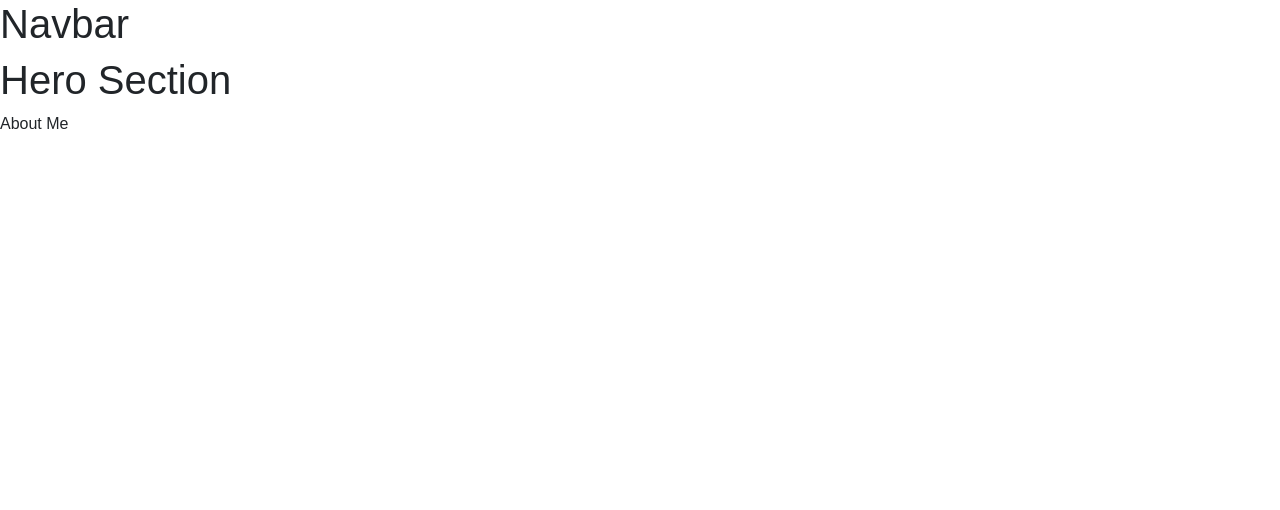
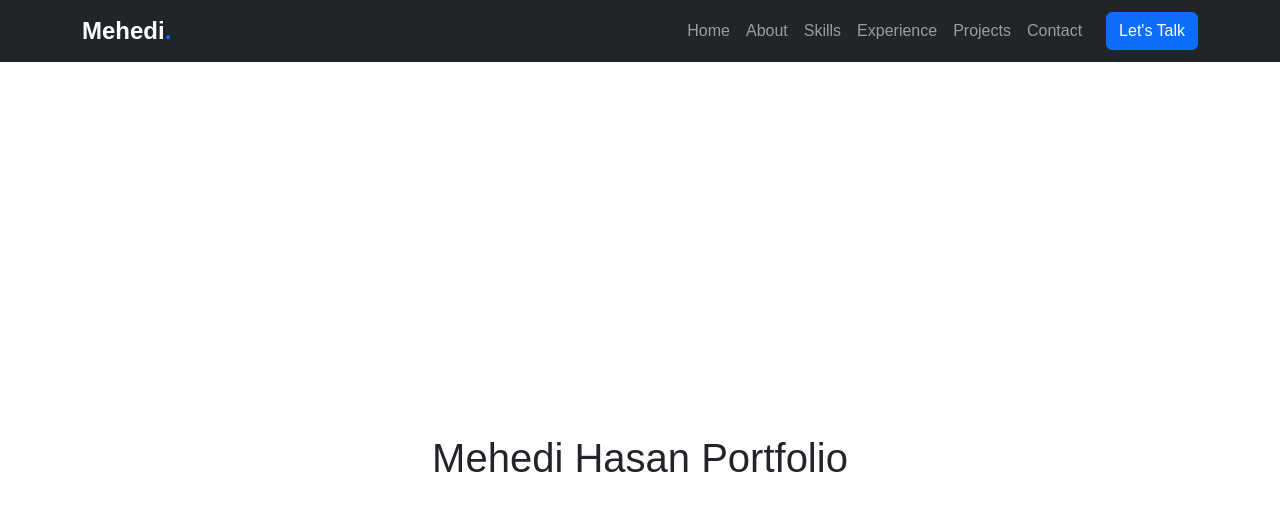
Before and after one commit to mehedi3635/mehedi-portfolio, a React (Vite) app: page / in a window 1280 px wide. Shown: the top 510 px of the page. Built offline with nearby package versions, Linux system fonts and the light colour scheme.

Commit message:
Add responsive portfolio navbar

```diff
--- a/src/App.jsx
+++ b/src/App.jsx
@@ -1,29 +1,19 @@
-import Navbar from './components/Navbar'
-import Hero from './components/Hero'
-import About from './components/About'
-import Skills from './components/Skills'
-import Experience from './components/Experience'
-import Education from './components/Education'
-import Projects from './components/Projects'
-import Services from './components/Services'
-import Contact from './components/Contact'
-import Footer from './components/Footer'
+import Navbar from "./components/Navbar";
 
 function App() {
   return (
     <>
       <Navbar />
-      <Hero />
-      <About />
-      <Skills />
-      <Experience />
-      <Education />
-      <Projects />
-      <Services />
-      <Contact />
-      <Footer />
+
+      <section
+        id="home"
+        style={{ height: "100vh" }}
+        className="d-flex align-items-center justify-content-center"
+      >
+        <h1>Mehedi Hasan Portfolio</h1>
+      </section>
     </>
-  )
+  );
 }
 
-export default App
+export default App;
--- a/src/components/Navbar.jsx
+++ b/src/components/Navbar.jsx
@@ -1,9 +1,110 @@
+import { useState } from "react";
+
 function Navbar() {
+  const [isOpen, setIsOpen] = useState(false);
+
+  const closeMenu = () => {
+    setIsOpen(false);
+  };
+
   return (
-    <nav>
-      <h1>Navbar</h1>
+    <nav className="navbar navbar-expand-lg navbar-dark bg-dark sticky-top">
+      <div className="container">
+
+        {/* Logo */}
+        <a className="navbar-brand fw-bold fs-4" href="#home">
+          Mehedi<span className="text-primary">.</span>
+        </a>
+
+        {/* Mobile Toggle */}
+        <button
+          className="navbar-toggler"
+          type="button"
+          onClick={() => setIsOpen(!isOpen)}
+          aria-label="Toggle navigation"
+        >
+          <span className="navbar-toggler-icon"></span>
+        </button>
+
+        {/* Navigation */}
+        <div className={`collapse navbar-collapse ${isOpen ? "show" : ""}`}>
+          <ul className="navbar-nav ms-auto mb-2 mb-lg-0">
+
+            <li className="nav-item">
+              <a
+                className="nav-link"
+                href="#home"
+                onClick={closeMenu}
+              >
+                Home
+              </a>
+            </li>
+
+            <li className="nav-item">
+              <a
+                className="nav-link"
+                href="#about"
+                onClick={closeMenu}
+              >
+                About
+              </a>
+            </li>
+
+            <li className="nav-item">
+              <a
+                className="nav-link"
+                href="#skills"
+                onClick={closeMenu}
+              >
+                Skills
+              </a>
+            </li>
+
+            <li className="nav-item">
+              <a
+                className="nav-link"
+                href="#experience"
+                onClick={closeMenu}
+              >
+                Experience
+              </a>
+            </li>
+
+            <li className="nav-item">
+              <a
+                className="nav-link"
+                href="#projects"
+                onClick={closeMenu}
+              >
+                Projects
+              </a>
+            </li>
+
+            <li className="nav-item">
+              <a
+                className="nav-link"
+                href="#contact"
+                onClick={closeMenu}
+              >
+                Contact
+              </a>
+            </li>
+
+          </ul>
+
+          {/* Contact Button */}
+          <a
+            href="#contact"
+            className="btn btn-primary ms-lg-3"
+            onClick={closeMenu}
+          >
+            Let's Talk
+          </a>
+
+        </div>
+      </div>
     </nav>
-  )
+  );
 }
 
 export default Navbar;
```
